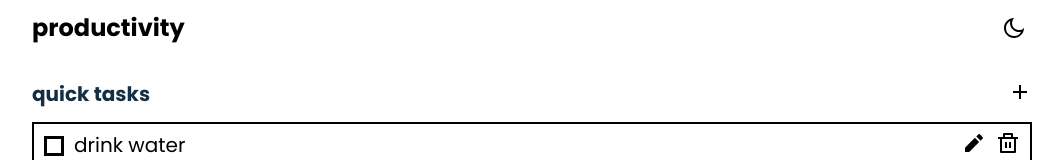
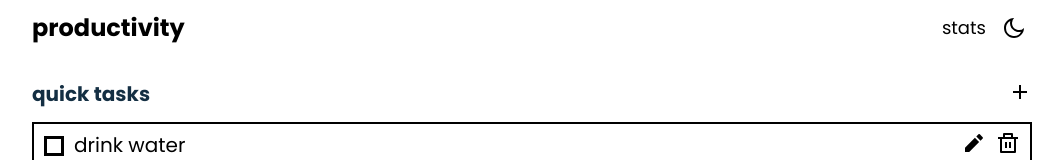
Before and after one commit to colorlessenergy/productivity, a Next.js app: page / in a window 1280 px wide. Shown: the top 160 px of the page, without its empty margins (108-1171 px from the left). Built offline with nearby package versions, Linux system fonts and the light colour scheme.

Commit message:
add link to home and stats page

```diff
--- a/shared/components/Nav.js
+++ b/shared/components/Nav.js
@@ -1,4 +1,5 @@
 import { useEffect, useState } from 'react';
+import Link from 'next/link';
 
 const Nav = () => {
     const [theme, setTheme] = useState('light');
@@ -20,8 +21,14 @@ const Nav = () => {
 
     return (
         <nav className="flex justify-content-between align-items-center py-1 mb-1">
-            <div className="font-size-3 font-weight-bold">productivity</div>
+            <Link href="/">
+                <a className="font-size-3 font-weight-bold">productivity</a>
+            </Link>
 
+            <div className="flex align-items-center justify-content-center">
+                <Link href="/stats">
+                    <a className="mr-1 font-size-1">stats</a>
+                </Link>
                 {theme === 'dark' ? (
                     <button
                         onClick={handleThemeChange}
@@ -53,6 +60,7 @@ const Nav = () => {
                         </svg>
                     </button>
                 )}
+            </div>
         </nav>
     );
 };
```
Lines whose indentation alone changed are shown as unchanged.
